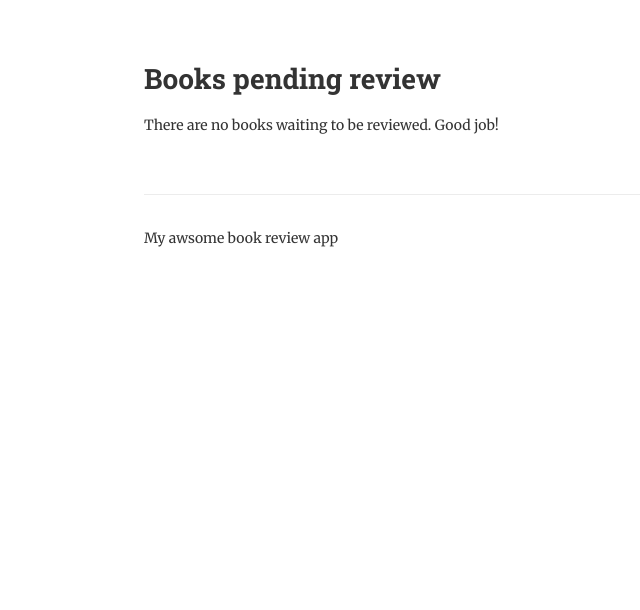
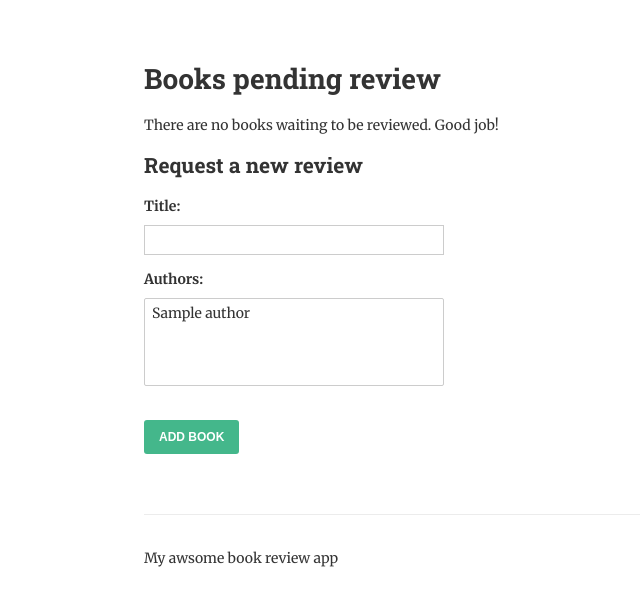
Before and after one commit to bijugs/read-django, a Django app: page /review/ in a window 1280 px wide. Shown: the part 190-800 px from the top of the page, without its empty margins (46-686 px from the left). Run offline with Django 3.2, Linux system fonts and the light colour scheme; tables that the repository leaves empty hold one stand-in row (values such as "Sample post").

Commit message:
Add ModelForm for creating new book review requests

```diff
--- a/books/forms.py
+++ b/books/forms.py
@@ -1,4 +1,5 @@
 from django import forms
+from .models import Book
 
 class ReviewForm(forms.Form):
     """
@@ -18,3 +19,8 @@
            'min_length' : 'please enter atleast 300 characters (you have written %(show_value)s',
         }
     )
+
+class BookForm(forms.ModelForm):
+    class Meta:
+        model = Book
+        fields = ['title', 'authors']
--- a/books/templates/list-to-review.html
+++ b/books/templates/list-to-review.html
@@ -25,4 +25,11 @@
 	{% else %}
 		<p>There are no books waiting to be reviewed.  Good job!</p>
 	{% endif %}
+
+        <h2>Request a new review</h2>
+        <form method="post">
+           {% csrf_token %}
+           {{ form.as_p }}
+           <input type="submit" value="Add Book">
+        </form>
 {% endblock %}
--- a/books/views.py
+++ b/books/views.py
@@ -2,7 +2,7 @@
 from django.db.models import Count
 from django.shortcuts import render, redirect, get_object_or_404
 from django.views.generic import DetailView, View #Required for class based views
-from .forms import ReviewForm
+from .forms import BookForm, ReviewForm
 from .models import Author,Book
 
 # Create your views here.
@@ -44,18 +44,48 @@
     model = Author
     template_name = "Author.html"
 
-def review_books(request):
-	"""
-	List all of the books that we want to review.
-	"""
-	books = Book.objects.filter(date_reviewed__isnull=True).prefetch_related('authors')
+#Function based view - class based view below
+#def review_books(request):
+#	"""
+#	List all of the books that we want to review.
+#	"""
+#	books = Book.objects.filter(date_reviewed__isnull=True).prefetch_related('authors')
+#
+#	context = {
+#		'books': books,
+#	}
+#
+#	return render(request, "list-to-review.html", context)
 
-	context = {
-		'books': books,
-	}
+class ReviewList(View):
+    """
+    List of books to be reviewed
+    """
+    def get(self, request):
+        books = Book.objects.filter(date_reviewed__isnull=True).prefetch_related('authors')
 
-	return render(request, "list-to-review.html", context)
+        context = {
+            'books' : books,
+            'form' : BookForm,
+        }
 
+        return render(request, "list-to-review.html", context)
+
+    def post(self, request):
+        form = BookForm(request.POST)
+        books = Book.objects.filter(date_reviewed__isnull=True).prefetch_related('authors')
+
+        if form.is_valid():
+           form.save()
+
+           return redirect('review-books')
+
+        context = {
+           'form' : form,
+           'books' : books,
+        }
+
+        return render(request, "list-to-review.html", context)
 
 def review_book(request, pk):
     """
--- a/readit/urls.py
+++ b/readit/urls.py
@@ -18,7 +18,7 @@
 from django.urls import path,re_path
 
 from books.views import (AuthorDetail, AuthorList, BookDetail, list_books,
-                        review_book, review_books)
+                        ReviewList, review_book)
 
 urlpatterns = [
     path('admin/', admin.site.urls),
@@ -26,6 +26,6 @@
     path('authors/', AuthorList.as_view(), name='authors'),
     re_path(r'^books/(?P<pk>[-\w]+)/$', BookDetail.as_view(), name='book-detail'),
     re_path(r'^authors/(?P<pk>[-\w]+)/$', AuthorDetail.as_view(), name='author-detail'),
-    re_path(r'^review/$', review_books, name='review-books'),
+    re_path(r'^review/$', ReviewList.as_view(), name='review-books'),
     re_path(r'^review/(?P<pk>[-\w]+)/$', review_book, name='review-book'),
 ]
```
